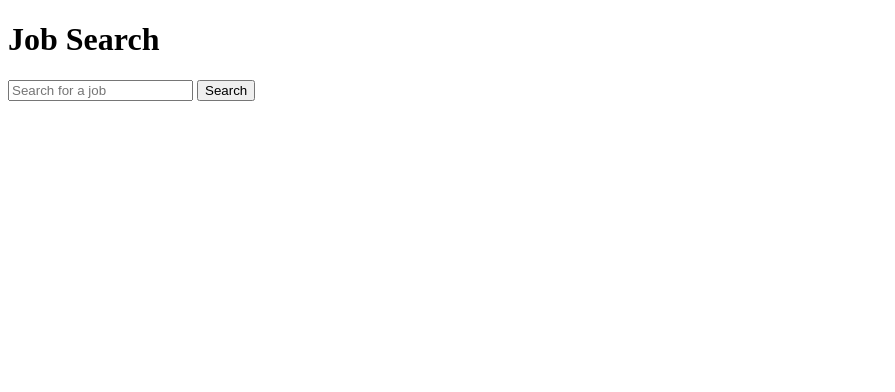
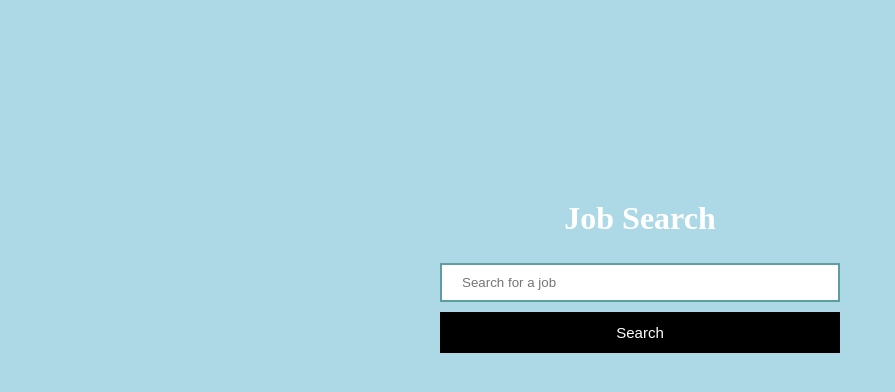
Before and after one commit to jaemin-jeong/scraper, a Flask app: page / in a window 1280 px wide. Shown: the top 392 px of the page, without its empty margins (0-895 px from the left). Run offline with Flask 2, Linux system fonts and the light colour scheme; parts of the project's set-up code (start-up, migrations or seed data) failed here and were passed over.

Commit message:
💄 UI design
- home, report 페이지 배경색 변경
- 정렬

```diff
--- a/server/templates/home.html
+++ b/server/templates/home.html
@@ -2,12 +2,47 @@
 <html>
   <head>
     <title>Job Search</title>
+    <style>
+      body{
+        background-color: lightblue;
+      }
+      h1{
+        color: white;
+        text-align: center;
+        margin-top: 200px;
+      }
+      input {
+        width: 400px;
+        border-style: solid;
+        border-color: cadetblue;
+        padding: 10px 20px;
+        margin: 5px 0;
+        box-sizing: border-box;
+      }
+      input:focus{
+        background-color: lightgrey;
+      }
+      button {
+        width: 400px;
+        padding: 12px 0;
+        margin: 5px;
+        font-size: 15px;
+        cursor: pointer;
+        border: none;
+        background-color: black;
+        color: white;
+        height: auto;
+      }
+    </style>
+    <!-- <link rel="stylesheet" href="{{ url_for('static', filename='css/home.css') }}"> -->
   </head>
   <body>
     <h1>Job Search</h1>
-    <form action='/report' method='get'>
+    <form action='/report' method='get' style="text-align: center;">
       <input placeholder="Search for a job" required name='word'>
-      <button>Search</button>
+      <div>
+        <button>Search</button>
+      </div>
     </form>
   </body>
 </html>
```
Also changed, not shown: server/templates/report.html (+14 -0 lines).
